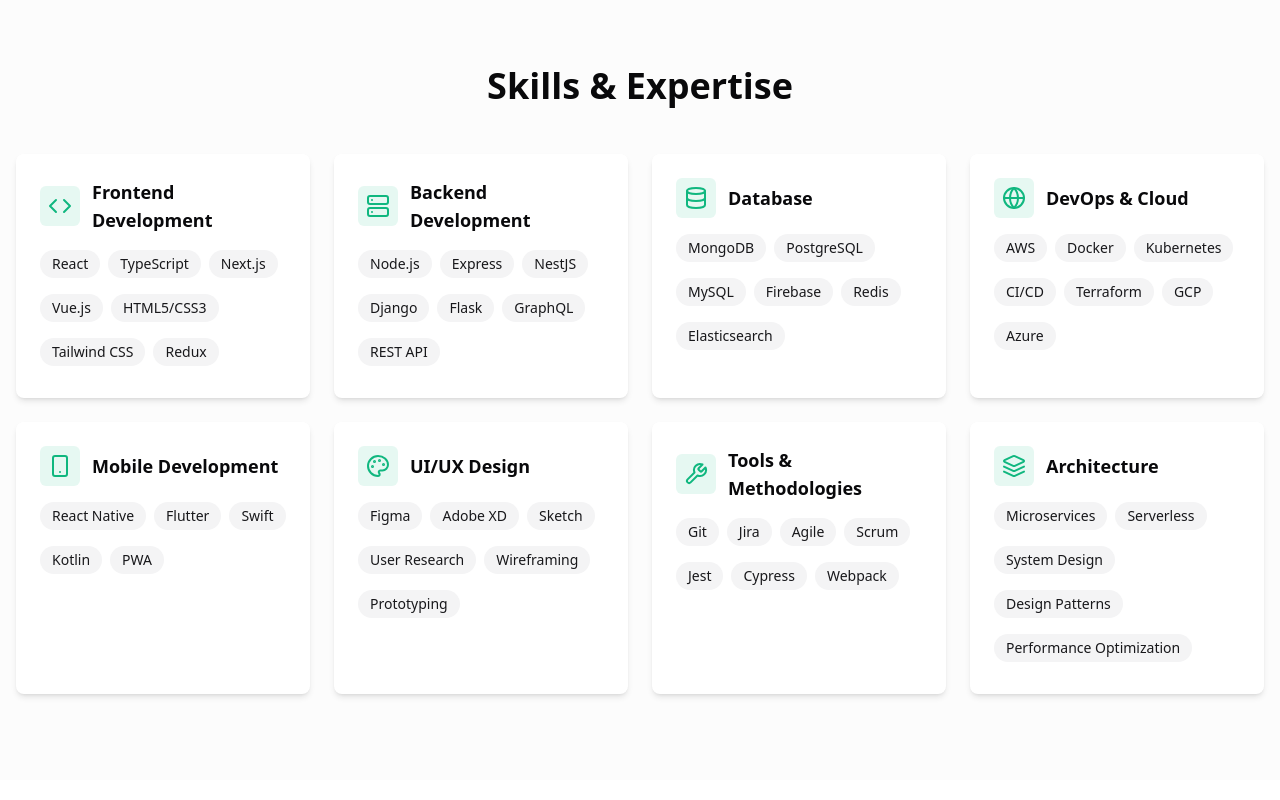
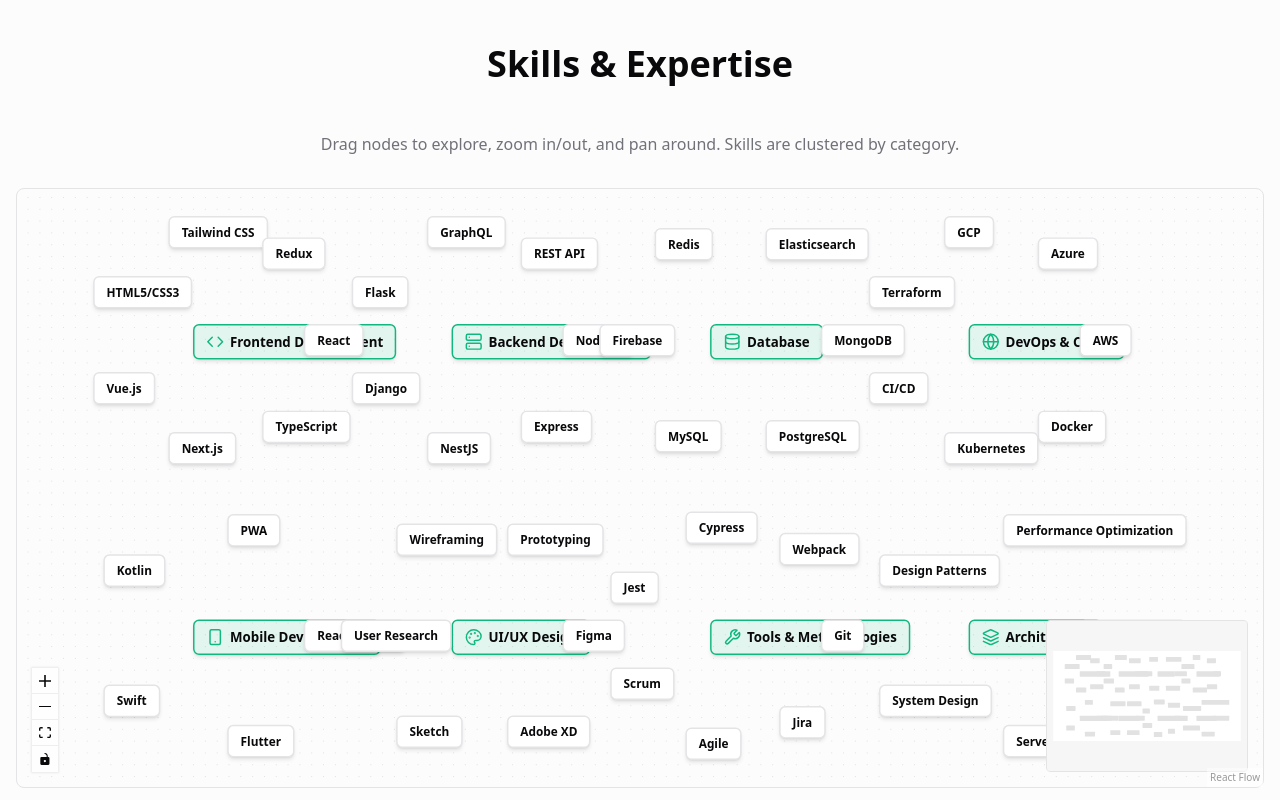
Before and after one commit to Bhanuteja917/project-portfolio-vibe, a React (Vite) app: page / in a window 1280 px wide. Shown: the part 3440-4240 px from the top of the page. Built offline with nearby package versions, Linux system fonts and the light colour scheme.

Commit message:
Refactor skills section
Refactor the skills section to display skills as an interactive graph with node clusters.

```diff
--- a/package.json
+++ b/package.json
@@ -40,6 +40,7 @@
     "@radix-ui/react-toggle-group": "^1.1.0",
     "@radix-ui/react-tooltip": "^1.1.4",
     "@tanstack/react-query": "^5.56.2",
+    "@xyflow/react": "^12.4.4",
     "class-variance-authority": "^0.7.1",
     "clsx": "^2.1.1",
     "cmdk": "^1.0.0",
--- /dev/null
+++ b/src/components/SkillsGraph.tsx
@@ -0,0 +1,157 @@
+
+import { useCallback, useEffect, useState } from 'react';
+import {
+  ReactFlow,
+  MiniMap,
+  Controls,
+  Background,
+  useNodesState,
+  useEdgesState,
+  addEdge,
+  Node,
+  Edge,
+  ConnectionLineType,
+  MarkerType,
+} from '@xyflow/react';
+import '@xyflow/react/dist/style.css';
+
+interface SkillCategory {
+  title: string;
+  icon: React.ReactNode;
+  skills: string[];
+}
+
+// Custom node component for skills
+const SkillNode = ({ data }: { data: { label: string } }) => {
+  return (
+    <div className="px-4 py-2 shadow-md rounded-lg bg-card border-2 border-border hover:border-primary transition-colors duration-300">
+      <div className="font-bold">{data.label}</div>
+    </div>
+  );
+};
+
+// Custom node component for categories
+const CategoryNode = ({ data }: { data: { label: string; icon: React.ReactNode } }) => {
+  return (
+    <div className="px-4 py-2 shadow-md rounded-lg bg-primary/10 border-2 border-primary flex items-center gap-2">
+      <div className="text-primary">{data.icon}</div>
+      <div className="font-bold text-lg">{data.label}</div>
+    </div>
+  );
+};
+
+interface SkillsGraphProps {
+  skillCategories: SkillCategory[];
+}
+
+const SkillsGraph: React.FC<SkillsGraphProps> = ({ skillCategories }) => {
+  const [nodes, setNodes, onNodesChange] = useNodesState([]);
+  const [edges, setEdges, onEdgesChange] = useEdgesState([]);
+  const [initialized, setInitialized] = useState(false);
+
+  const onConnect = useCallback((params: any) => {
+    setEdges((eds) => addEdge(params, eds));
+  }, [setEdges]);
+
+  // Generate nodes and edges from skill categories
+  useEffect(() => {
+    if (initialized) return;
+
+    const newNodes: Node[] = [];
+    const newEdges: Edge[] = [];
+
+    // Calculate the number of categories per row
+    const categoriesPerRow = 4;
+    const radius = 300; // radius for categories
+    const skillRadius = 150; // radius for skills
+
+    // Create nodes for categories
+    skillCategories.forEach((category, categoryIndex) => {
+      const categoryId = `category-${categoryIndex}`;
+      const row = Math.floor(categoryIndex / categoriesPerRow);
+      const col = categoryIndex % categoriesPerRow;
+
+      // Position categories in a grid layout
+      const categoryX = col * 350 + 200;
+      const categoryY = row * 400 + 100;
+
+      // Add category node
+      newNodes.push({
+        id: categoryId,
+        type: 'categoryNode',
+        position: { x: categoryX, y: categoryY },
+        data: {
+          label: category.title,
+          icon: category.icon
+        },
+      });
+
+      // Create nodes for skills in a circular pattern around the category
+      category.skills.forEach((skill, skillIndex) => {
+        const angle = (skillIndex * 2 * Math.PI) / category.skills.length;
+        const skillId = `skill-${categoryIndex}-${skillIndex}`;
+
+        const skillX = categoryX + skillRadius * Math.cos(angle);
+        const skillY = categoryY + skillRadius * Math.sin(angle);
+
+        // Add skill node
+        newNodes.push({
+          id: skillId,
+          type: 'skillNode',
+          position: { x: skillX, y: skillY },
+          data: { label: skill },
+        });
+
+        // Add edge connecting category to skill
+        newEdges.push({
+          id: `edge-${categoryId}-${skillId}`,
+          source: categoryId,
+          target: skillId,
+          type: 'smoothstep',
+          animated: false,
+          style: { stroke: 'rgba(100, 100, 100, 0.3)', strokeWidth: 2 },
+          markerEnd: {
+            type: MarkerType.ArrowClosed,
+            width: 15,
+            height: 15,
+            color: 'rgba(100, 100, 100, 0.3)',
+          },
+        });
+      });
+    });
+
+    setNodes(newNodes);
+    setEdges(newEdges);
+    setInitialized(true);
+  }, [skillCategories, setNodes, setEdges, initialized]);
+
+  const nodeTypes = {
+    skillNode: SkillNode,
+    categoryNode: CategoryNode,
+  };
+
+  return (
+    <div className="w-full h-[600px] rounded-lg border border-border">
+      <ReactFlow
+        nodes={nodes}
+        edges={edges}
+        onNodesChange={onNodesChange}
+        onEdgesChange={onEdgesChange}
+        onConnect={onConnect}
+        nodeTypes={nodeTypes}
+        fitView
+        attributionPosition="bottom-right"
+        minZoom={0.2}
+        maxZoom={1.5}
+        defaultViewport={{ x: 0, y: 0, zoom: 0.7 }}
+        connectionLineType={ConnectionLineType.SmoothStep}
+      >
+        <Controls />
+        <MiniMap className="border border-border rounded" zoomable pannable />
+        <Background color="#aaa" gap={16} />
+      </ReactFlow>
+    </div>
+  );
+};
+
+export default SkillsGraph;
--- a/src/components/sections/Skills.tsx
+++ b/src/components/sections/Skills.tsx
@@ -4,6 +4,7 @@ import {
   Smartphone, Palette, Wrench, Layers
 } from "lucide-react";
 import Section from "../Section";
+import SkillsGraph from "../SkillsGraph";
 
 interface SkillCategory {
   title: string;
@@ -61,32 +62,14 @@ const Skills = () => {
         <h2 className="text-3xl md:text-4xl font-bold mb-12 text-center animate-fade-in">
           Skills & Expertise
         </h2>
-        <div className="grid grid-cols-1 md:grid-cols-2 lg:grid-cols-4 gap-6">
-          {skillCategories.map((category, index) => (
-            <div
-              key={index}
-              className="bg-card rounded-lg p-6 shadow-md transition-all duration-300 hover:shadow-lg hover:-translate-y-1 animate-fade-in"
-              style={{ animationDelay: `${index * 50 + 100}ms` }}
-            >
-              <div className="flex items-center gap-3 mb-4">
-                <div className="p-2 bg-primary/10 rounded-md text-primary">
-                  {category.icon}
-                </div>
-                <h3 className="text-lg font-semibold">{category.title}</h3>
-              </div>
-              <div className="flex flex-wrap gap-2">
-                {category.skills.map((skill, skillIndex) => (
-                  <span
-                    key={skillIndex}
-                    className="bg-secondary text-secondary-foreground px-3 py-1 rounded-full text-sm mb-2"
-                  >
-                    {skill}
-                  </span>
-                ))}
-              </div>
-            </div>
-          ))}
+
+        <div className="mb-8 text-center">
+          <p className="text-muted-foreground max-w-2xl mx-auto">
+            Drag nodes to explore, zoom in/out, and pan around. Skills are clustered by category.
+          </p>
         </div>
+
+        <SkillsGraph skillCategories={skillCategories} />
       </div>
     </Section>
   );
```
Also changed, not shown: 1 other file (tests, documents, lock files or other folders).
